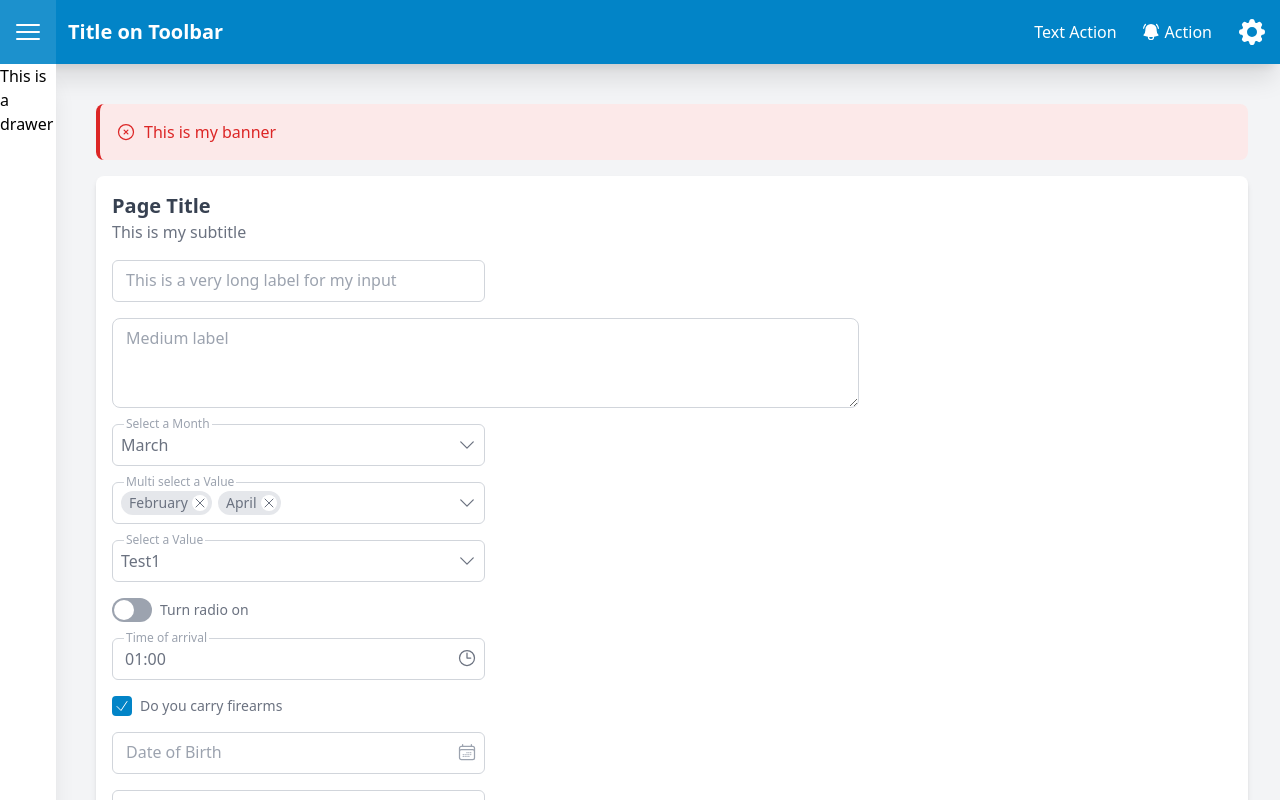
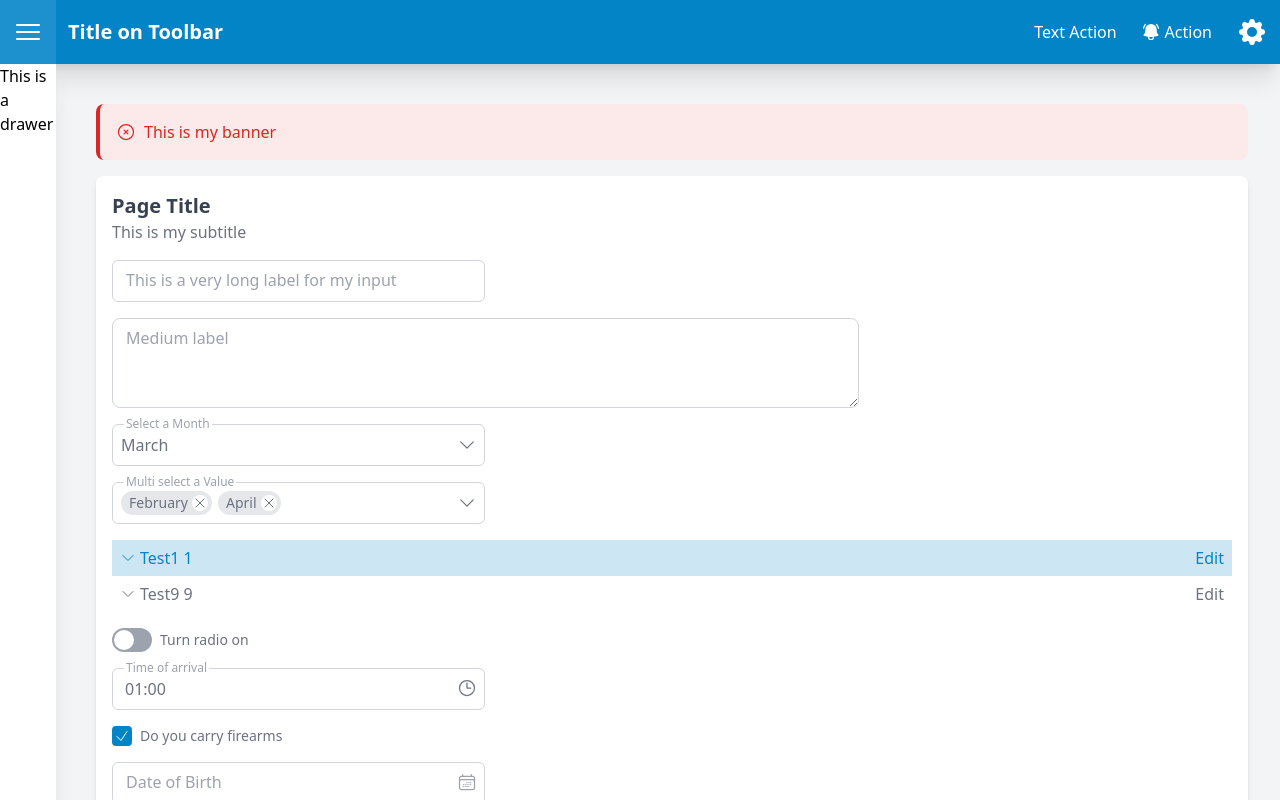
Before and after one commit to vue-loom/vue-loom, a Vue app: page / in a window 1280 px wide. Shown: the top 800 px of the page. Built offline with nearby package versions, Linux system fonts and the light colour scheme.

Commit message:
VTreeView slot updates

```diff
--- a/sandbox/App.vue
+++ b/sandbox/App.vue
@@ -52,6 +52,7 @@
     import VIconButton from "@/components/VIconButton.vue";
     import VDialog from "@/components/Dialog/VDialog.vue";
     import VOTPField from "@/components/OTPInput/VOTPField.vue";
+    import VTreeView from "@/components/Tree/VTreeView.vue";
 
     const value: Ref<string | null> = ref(null);
     const myValue: Ref<string | null> = ref(null);
@@ -381,14 +382,22 @@
                             </div>
 
                             <div class="w-full">
-                                <VTreeSelect
-                                    searchable
-                                    class="w-1/3"
-                                    label="Select a Value"
+                                <VTreeView
                                     color="primary"
                                     :items="tree"
                                     v-model="treeValue"
-                                />
+                                >
+                                    <template #name="{node}">
+                                        <div>
+                                            {{ node.name + ' ' + node.id }}
+                                        </div>
+                                    </template>
+                                    <template #suffix="{node}">
+                                        <div @click="console.log(node)">
+                                            Edit
+                                        </div>
+                                    </template>
+                                </VTreeView>
                             </div>
 
                             <VToggle
--- a/src/components/Tree/Partials/VTreeNode.vue
+++ b/src/components/Tree/Partials/VTreeNode.vue
@@ -3,7 +3,7 @@
     import {type ComputedRef} from "vue";
     import {computed} from "vue";
     import VIcon from "@/components/VIcon.vue";
-    import type {TreeNode} from "../../../globals/TreeNode";
+    import type {TreeNode} from "@/globals/TreeNode";
 
     interface Props {
         node: TreeNode;
@@ -47,10 +47,10 @@
 
 <template>
     <div class="w-full">
-        <div class="w-full px-2 select-none cursor-pointer transition-all duration-75"
+        <div class="w-full px-2 flex justify-between select-none cursor-pointer transition-all duration-75"
              :class="nodeClassObject"
         >
-            <div class="w-full h-9 flex space-x-1 items-center">
+            <div class="grow h-9 flex space-x-1 items-center">
                 <div class="w-4 h-full flex items-center" @click="$emit('node:expand', node)">
                     <VIcon icon="chevron-down"
                            class="transition-all duration-150"
@@ -60,7 +60,13 @@
                     />
                 </div>
 
-                <div class="grow h-9 flex items-center" @click="$emit('node:select', node)">{{ node.name }}</div>
+                <div class="grow h-9 flex items-center" @click="$emit('node:select', node)">
+                    <slot name="name" :node="node">{{ node.name }}</slot>
+                </div>
+            </div>
+
+            <div class="shrink flex items-center h-9">
+                <slot name="suffix" :node="node"/>
             </div>
         </div>
 
@@ -73,7 +79,14 @@
                 v-for="(child) in node.children"
                 @node:select="$emit('node:select', $event || child)"
                 @node:expand="$emit('node:expand', $event || child)"
-            />
+            >
+                <template #name="{node: innerNode}">
+                    <slot name="name" :node="innerNode"/>
+                </template>
+                <template #suffix="{node: innerNode}">
+                    <slot name="suffix" :node="innerNode"/>
+                </template>
+            </VTreeNode>
         </div>
     </div>
 </template>
--- a/src/components/Tree/VTreeView.vue
+++ b/src/components/Tree/VTreeView.vue
@@ -8,8 +8,6 @@
     interface Props {
         modelValue: number | string | null;
         items: TreeItem[];
-        itemValue?: string;
-        itemName?: string;
         color?: string;
         openAll?: boolean;
     }
@@ -17,8 +15,6 @@
     const props = withDefaults(defineProps<Props>(), {
         modelValue: null,
         items: () => [],
-        itemValue: 'id',
-        itemName: 'name',
         color: 'primary',
         openAll: false,
     });
@@ -129,7 +125,14 @@
         v-for="(node) in parsedNodes"
         @node:select="selectItem"
         @node:expand="toggleNodeOpenState"
-    />
+    >
+        <template #name="{node: innerNode}">
+            <slot name="name" :node="innerNode"/>
+        </template>
+        <template #suffix="{node: innerNode}">
+            <slot name="suffix" :node="innerNode"/>
+        </template>
+    </VTreeNode>
 </template>
 
 <style scoped>
```
